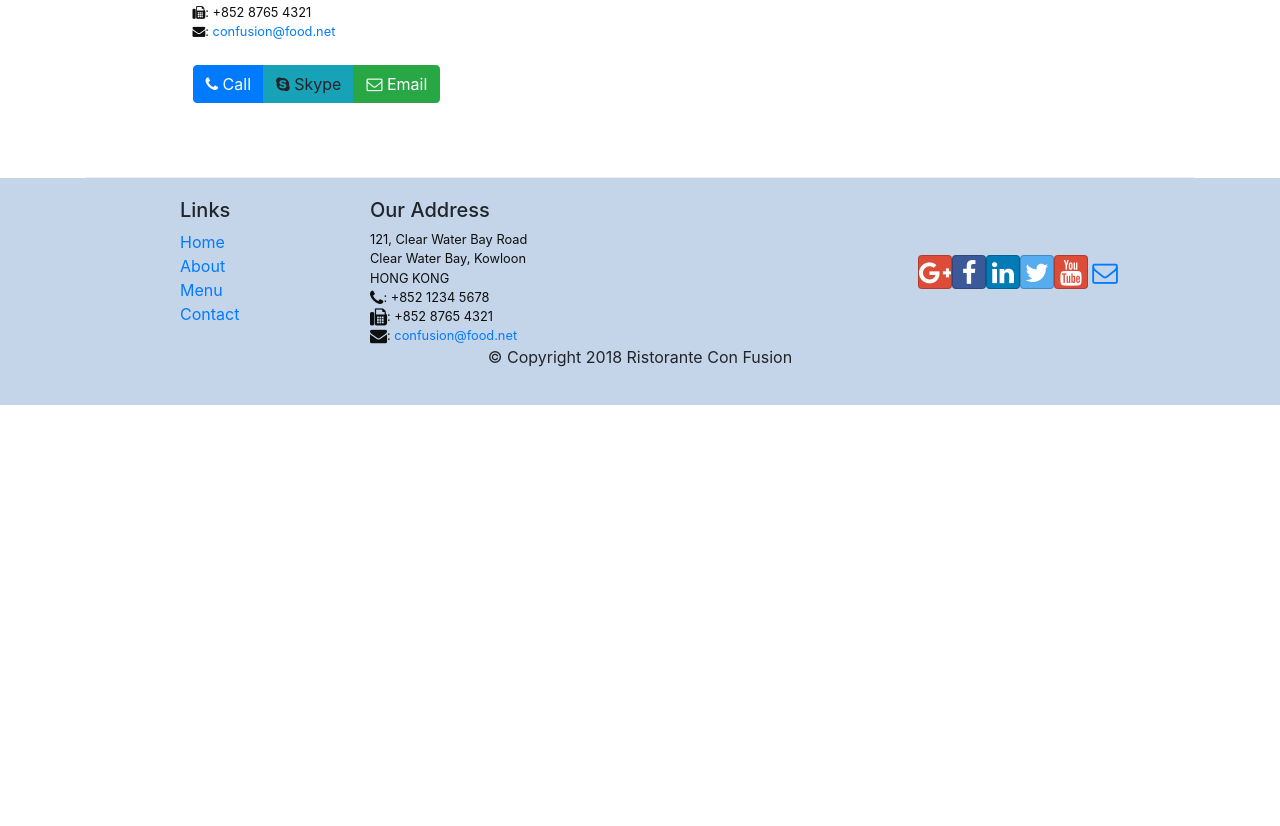
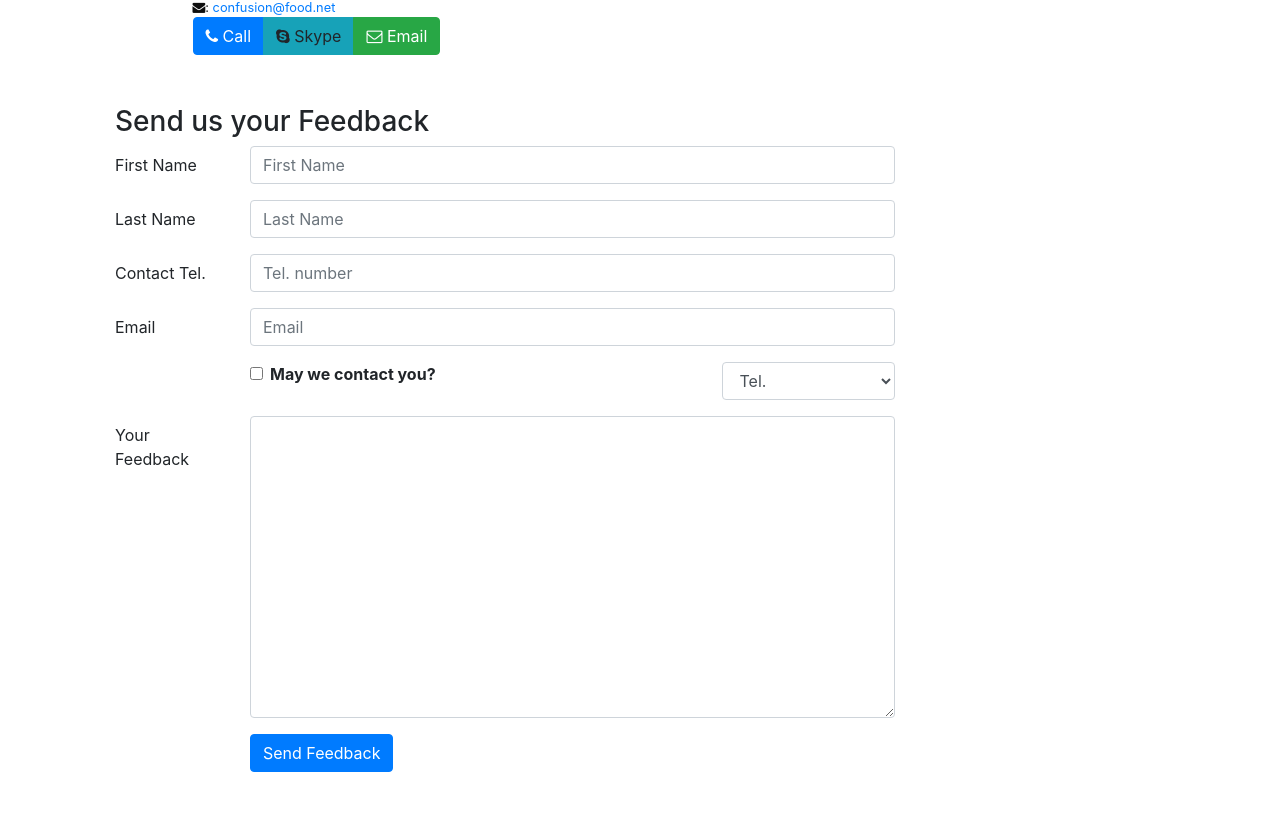
Before and after one commit to kaleloscope/fed_react_coursera, a React (Create React App) app: page /contactus in a window 1280 px wide. Shown: the part 694-1520 px from the top of the page. Before the commit the page ends 1099 px from the top, so only its background shows below. Built offline with nearby package versions, Linux system fonts and the light colour scheme.

Commit message:
created feedback form in contact

```diff
--- a/src/components/Contact.jsx
+++ b/src/components/Contact.jsx
@@ -1,8 +1,40 @@
-import React from 'react';
-import {Breadcrumb, BreadcrumbItem } from "reactstrap";
+import React, {Component} from 'react';
+import {Breadcrumb, BreadcrumbItem,
+    Button, Form, FormGroup, Label, Input, Col } from "reactstrap";
 import {Link} from "react-router-dom";
 
-function Contact(props) {
+class Contact extends Component {
+    constructor(props){
+        super(props);
+        this.state = {
+            firstname:'',
+            lastname:'',
+            telnum: '',
+            email: '',
+            agree: false,
+            contactType: 'Tel.',
+            message: ''
+        };
+        this.handleInputChange = this.handleInputChange.bind(this);
+        this.handleSubmit = this.handleSubmit.bind(this);
+    }
+
+    handleSubmit(e){
+        alert('Current State is: ' + JSON.stringify(this.state));
+        e.preventDefault();
+    }
+
+    handleInputChange(e){
+        const target = e.target;
+        const value = target.type === 'checkbox' ? target.checked : target.value;
+        const name = target.name;
+
+        this.setState({
+          [name]: value
+        });
+    }
+
+    render(){
         return(
             <div className="container">
                 <div className = "row">
@@ -40,9 +72,98 @@
                             <a role="button" className="btn btn-success" href="mailto:confusion@food.net"><i className="fa fa-envelope-o"></i> Email</a>
                         </div>
                     </div>
+                    <div className = "container">
+
+                        <div className="row row-content">
+                            <div className="col-12">
+                                <h3>Send us your Feedback</h3>
+                            </div>
+                            <div className="col-12 col-md-9">
+                                <Form onSubmit={this.handleSubmit}>
+                                    <FormGroup row>
+                                        <Label htmlFor="firstname" md={2}>First Name</Label>
+                                        <Col md={10}>
+                                            <Input type="text" id="firstname" name="firstname"
+                                                placeholder="First Name"
+                                                value={this.state.firstname}
+                                                onChange={this.handleInputChange} />
+                                        </Col>
+                                    </FormGroup>
+                                    <FormGroup row>
+                                        <Label htmlFor="lastname" md={2}>Last Name</Label>
+                                        <Col md={10}>
+                                            <Input type="text" id="lastname" name="lastname"
+                                                placeholder="Last Name"
+                                                value={this.state.lastname}
+                                                onChange={this.handleInputChange} />
+                                        </Col>
+                                    </FormGroup>
+                                    <FormGroup row>
+                                        <Label htmlFor="telnum" md={2}>Contact Tel.</Label>
+                                        <Col md={10}>
+                                            <Input type="tel" id="telnum" name="telnum"
+                                                placeholder="Tel. number"
+                                                value={this.state.telnum}
+                                                onChange={this.handleInputChange} />
+                                        </Col>
+                                    </FormGroup>
+                                    <FormGroup row>
+                                        <Label htmlFor="email" md={2}>Email</Label>
+                                        <Col md={10}>
+                                            <Input type="email" id="email" name="email"
+                                                placeholder="Email"
+                                                value={this.state.email}
+                                                onChange={this.handleInputChange} />
+                                        </Col>
+                                    </FormGroup>
+                                    <FormGroup row>
+                                        <Col md={{ size: 6, offset: 2 }}>
+                                            <FormGroup check>
+                                                <Label check>
+                                                    <Input type="checkbox"
+                                                        name="agree"
+                                                        checked={this.state.agree}
+                                                        onChange={this.handleInputChange} /> {' '}
+                                                    <strong>May we contact you?</strong>
+                                                </Label>
+                                            </FormGroup>
+                                        </Col>
+                                        <Col md={{ size: 3, offset: 1 }}>
+                                            <Input type="select" name="contactType"
+                                                value={this.state.contactType}
+                                                onChange={this.handleInputChange}>
+                                                <option>Tel.</option>
+                                                <option>Email</option>
+                                            </Input>
+                                        </Col>
+                                    </FormGroup>
+                                    <FormGroup row>
+                                        <Label htmlFor="message" md={2}>Your Feedback</Label>
+                                        <Col md={10}>
+                                            <Input type="textarea" id="message" name="message"
+                                                rows="12"
+                                                value={this.state.message}
+                                                onChange={this.handleInputChange}></Input>
+                                        </Col>
+                                    </FormGroup>
+                                    <FormGroup row>
+                                        <Col md={{ size: 10, offset: 2 }}>
+                                            <Button type="submit" color="primary">
+                                                Send Feedback
+                                            </Button>
+                                        </Col>
+                                    </FormGroup>
+                                </Form>
+                            </div>
+
+                        </div>
+
+                    </div>
                 </div>
             </div>
         );
     }
 
+}
+
 export default Contact;
```
Lines whose indentation alone changed are shown as unchanged.
